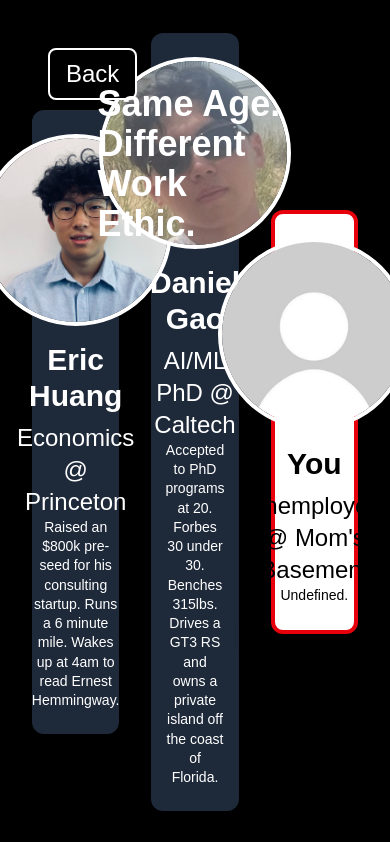
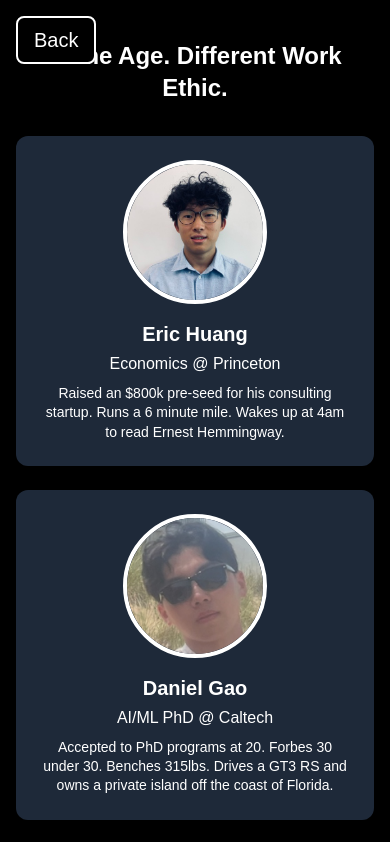
Before and after one commit to MarkShi17/MotiHate, a Next.js app: page /profiles in a window 390 px wide. Shown: the top 842 px of the page. Built offline with nearby package versions, Linux system fonts and the light colour scheme.

Commit message:
profiles for mobile

```diff
--- a/app/profiles/page.tsx
+++ b/app/profiles/page.tsx
@@ -23,20 +23,28 @@
         },
     ]
     return (
-        <main className="w-screen h-screen flex items-center justify-center bg-black text-white px-8">
-            <Link href="/" className="absolute z-10 text-2xl border-2 border-white rounded-lg px-4 py-2 left-12 top-12 text-white   bg-black hover:bg-white hover:text-black transition-colors">
+        <main className="min-h-screen w-screen bg-black text-white px-4 py-10 flex flex-col items-center">
+            <Link
+                href="/"
+                className="absolute z-10 text-xl border-2 border-white rounded-lg px-4 py-2 left-4 top-4 bg-black hover:bg-white hover:text-black transition-colors"
+            >
                 Back
             </Link>
-            <h1 className="absolute text-4xl font-bold z-10 left-1/2 top-1/10 -translate-x-1/2 transform">Same Age. Different Work Ethic.</h1>
-            <div className="grid grid-cols-3 gap-8 w-full max-w-7xl h-full items-center">
+
+            <h1 className="text-2xl sm:text-3xl md:text-4xl font-bold mb-8 text-center max-w-[90%]">
+                Same Age. Different Work Ethic.
+            </h1>
+
+            <div className="grid grid-cols-1 sm:grid-cols-2 lg:grid-cols-3 gap-6 w-full max-w-7xl">
                 {profiles.map((profile, i) => (
                     <div
                         key={i}
                         className={`flex flex-col items-center text-center p-6 rounded-xl ${
-                    i === 2 ? "bg-white text-black shadow-2xl border-4 border-red-600" : "bg-gray-800"
+                        i === 2
+                            ? "bg-white text-black shadow-2xl border-4 border-red-600" : "bg-gray-800"
                         }`}
                     >
-                    <div className="relative w-48 h-48 rounded-full overflow-hidden mb-4 border-4 border-white">
+                        <div className="relative w-36 h-36 sm:w-40 sm:h-40 md:w-48 md:h-48 rounded-full overflow-hidden mb-4 border-4 border-white">
                             <Image
                                 src={profile.image}
                                 alt={profile.name}
@@ -44,8 +52,8 @@
                                 className="object-cover"
                             />
                         </div>
-                    <h2 className="text-3xl font-bold mb-2">{profile.name}</h2>
-                    <h3 className="text-2xl">{profile.title}</h3>
+                        <h2 className="text-xl sm:text-2xl md:text-3xl font-bold mb-1">{profile.name}</h2>
+                        <h3 className="text-md sm:text-lg md:text-xl mb-2">{profile.title}</h3>
                         <p className="text-sm leading-snug">{profile.desc}</p>
                     </div>
                 ))}
```
Lines whose indentation alone changed are shown as unchanged.
